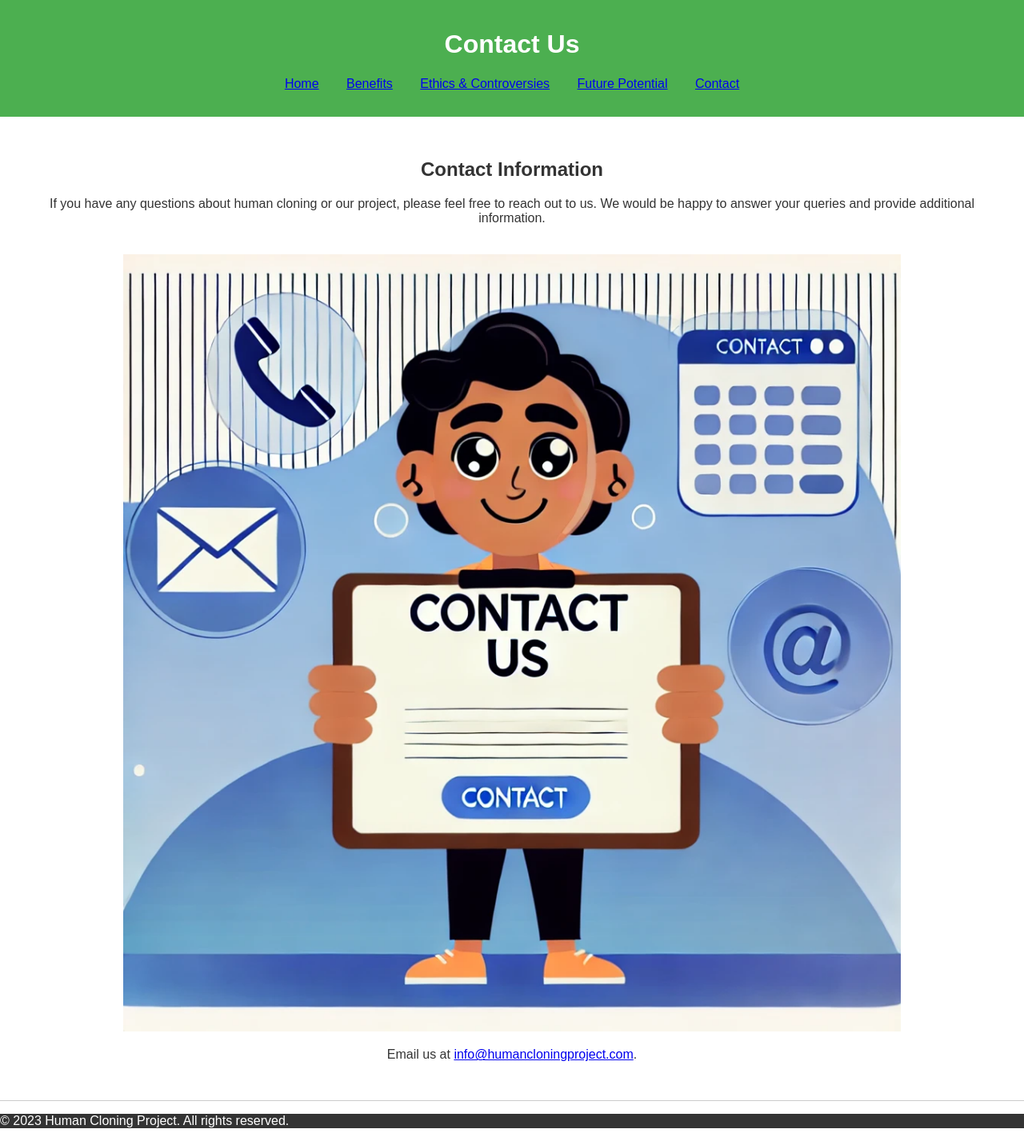
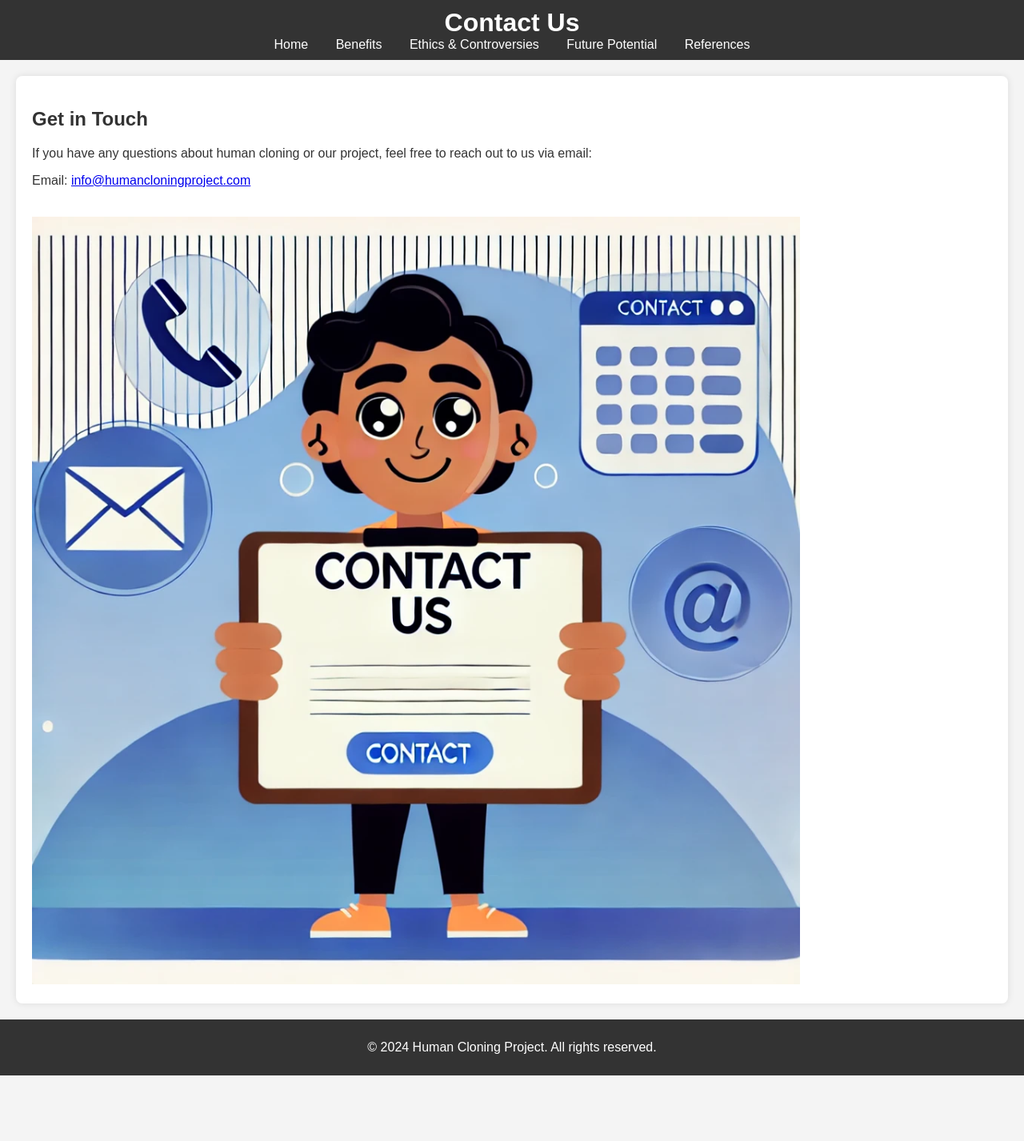
Before and after one commit to AndyL712/Human-cloning-website, a plain HTML site: page contact.html in a window 1280 px wide. Shown: the whole page at 80% size. After the commit the page ends 1345 px from the top, so only its background shows below. Drawn offline with Linux system fonts and the light colour scheme.

Commit message:
Add files via upload

```diff
--- a/contact.html
+++ b/contact.html
@@ -15,20 +15,20 @@
                 <li><a href="benefits.html">Benefits</a></li>
                 <li><a href="ethics.html">Ethics & Controversies</a></li>
                 <li><a href="future.html">Future Potential</a></li>
-                <li><a href="contact.html">Contact</a></li>
+                <li><a href="references.html">References</a></li>
             </ul>
         </nav>
     </header>
 
     <section>
-        <h2>Contact Information</h2>
-        <p>If you have any questions about human cloning or our project, please feel free to reach out to us. We would be happy to answer your queries and provide additional information.</p>
-        <img src="images/contact.png" alt="Contact Us" style="width:80%;margin-top:20px;">
-        <p>Email us at <a href="mailto:info@humancloningproject.com">info@humancloningproject.com</a>.</p>
+        <h2>Get in Touch</h2>
+        <p>If you have any questions about human cloning or our project, feel free to reach out to us via email:</p>
+        <p>Email: <a href="mailto:info@humancloningproject.com">info@humancloningproject.com</a></p>
+        <img src="images/contact.png" alt="Contact us" style="width:80%;margin-top:20px;">
     </section>
 
     <footer>
-        <p>&copy; 2023 Human Cloning Project. All rights reserved.</p>
+        <p>&copy; 2024 Human Cloning Project. All rights reserved.</p>
     </footer>
 </body>
 </html>
--- a/style.css
+++ b/style.css
@@ -2,32 +2,50 @@ body {
     font-family: Arial, sans-serif;
     margin: 0;
     padding: 0;
+    background-color: #f4f4f4;
     color: #333;
 }
 
 header {
-    background-color: #4CAF50;
-    color: white;
-    padding: 1em;
+    background: #333;
+    color: #fff;
+    padding: 10px 0;
     text-align: center;
 }
 
+header h1 {
+    margin: 0;
+}
+
 nav ul {
-    list-style-type: none;
+    list-style: none;
+    margin: 0;
     padding: 0;
+    overflow: hidden;
 }
 
 nav ul li {
     display: inline;
-    margin: 0 15px;
+    padding: 0 15px;
+}
+
+nav ul li a {
+    color: #fff;
+    text-decoration: none;
 }
 
 section {
-    padding: 2em;
-    border-bottom: 1px solid #ccc;
-    text-align: center;
+    margin: 20px;
+    padding: 20px;
+    background: #fff;
+    border-radius: 8px;
+    box-shadow: 0 0 10px rgba(0, 0, 0, 0.1);
 }
 
 footer {
-    background-color: #333;
-    color: white;
+    text-align: center;
+    padding: 10px 0;
+    background: #333;
+    color: #fff;
+    margin-top: 20px;
+}
```
Also changed, not shown: benefits.html (+5 -5 lines), ethics.html (+6 -6 lines), future.html (+5 -5 lines), index.html (+5 -5 lines), references.html (added, +36 -0 lines).
